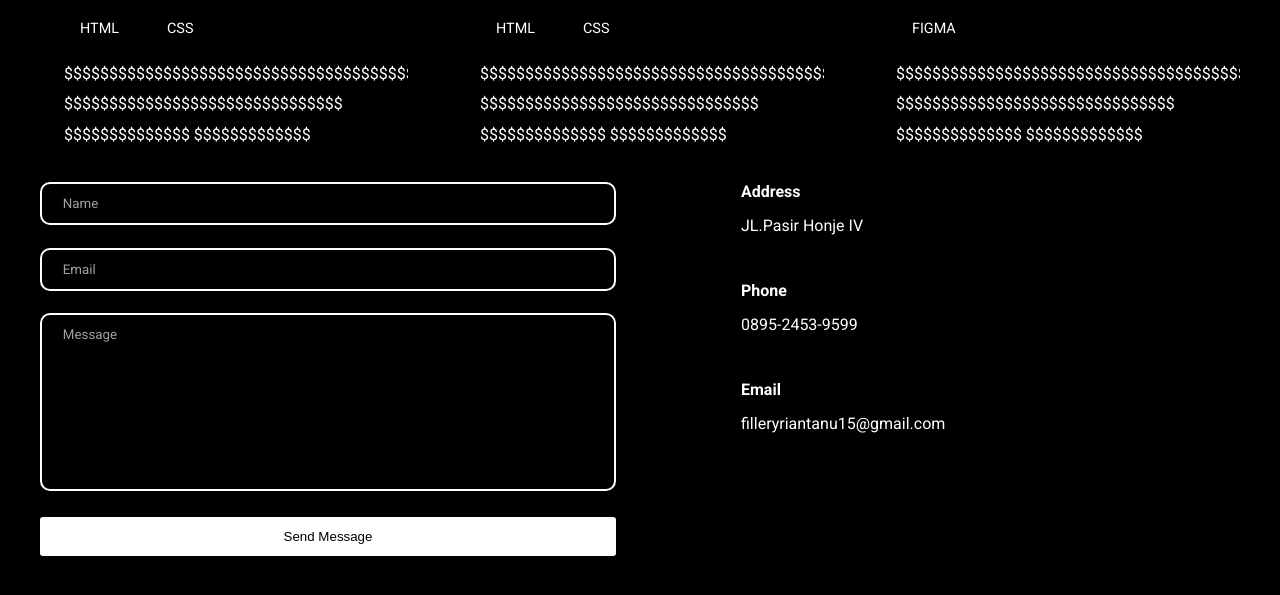
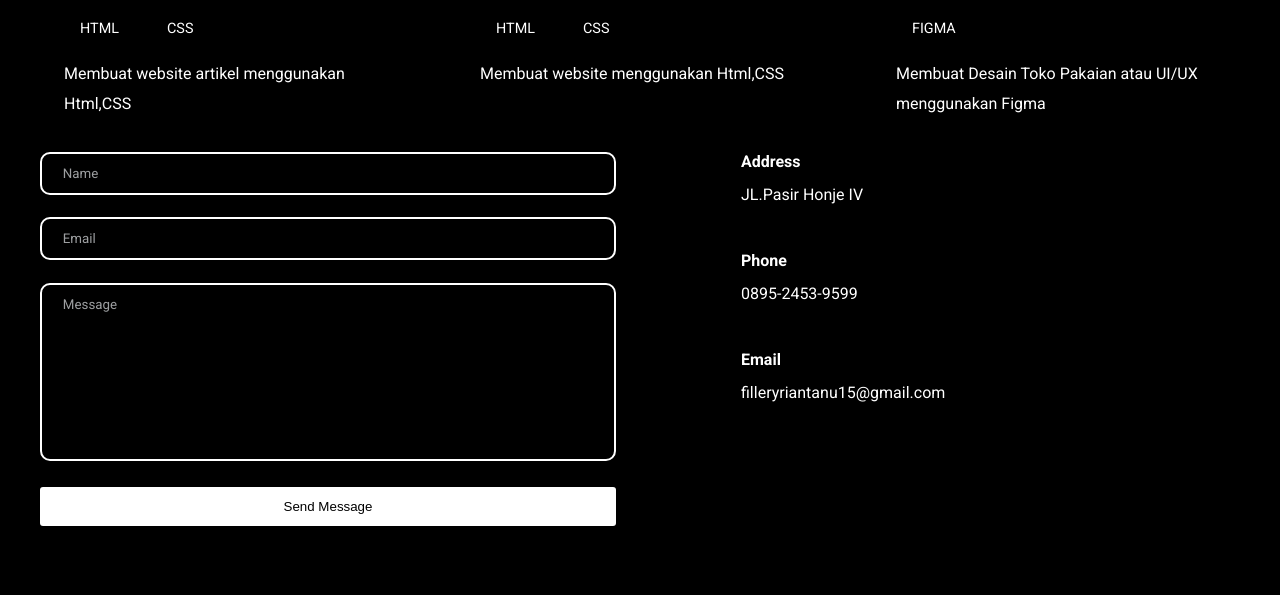
Before and after one commit to FilleryRiantanu/itw2023_projects1_233040012, a plain HTML site: page index.html in a window 1280 px wide. Shown: the part 1672-2267 px from the top of the page. Drawn offline with Linux system fonts and the light colour scheme.

Commit message:
'mengupdate'

```diff
--- a/index.html
+++ b/index.html
@@ -159,10 +159,7 @@
                 <div>CSS</div>
               </div>
               <p>
-                $$$$$$$$$$$$$$$$$$$$$$$$$$$$$$$$$$$$$$$$$$$$$$$$$$$$$$$$$$$$$$$$$$$$$$$$$$$$
-                $$$$$$$$$$$$$$$$$$$$$$$$$$$$$$$
-                $$$$$$$$$$$$$$
-                $$$$$$$$$$$$$
+                Membuat website artikel menggunakan Html,CSS
               </p>
             </div>
           </div>
@@ -196,10 +193,7 @@
                 <div>CSS</div>
               </div>
               <p>
-                $$$$$$$$$$$$$$$$$$$$$$$$$$$$$$$$$$$$$$$$$$$$$$$$$$$$$$$$$$$$$$$$$$$$$$$$$$$$
-                $$$$$$$$$$$$$$$$$$$$$$$$$$$$$$$
-                $$$$$$$$$$$$$$
-                $$$$$$$$$$$$$
+                Membuat website menggunakan Html,CSS
               </p>
             </div>
           </div>
@@ -232,10 +226,7 @@
                 <div>FIGMA</div>
               </div>
               <p>
-                $$$$$$$$$$$$$$$$$$$$$$$$$$$$$$$$$$$$$$$$$$$$$$$$$$$$$$$$$$$$$$$$$$$$$$$$$$$$
-                $$$$$$$$$$$$$$$$$$$$$$$$$$$$$$$
-                $$$$$$$$$$$$$$
-                $$$$$$$$$$$$$
+               Membuat Desain Toko Pakaian atau UI/UX menggunakan Figma
               </p>
             </div>
           </div>
```
